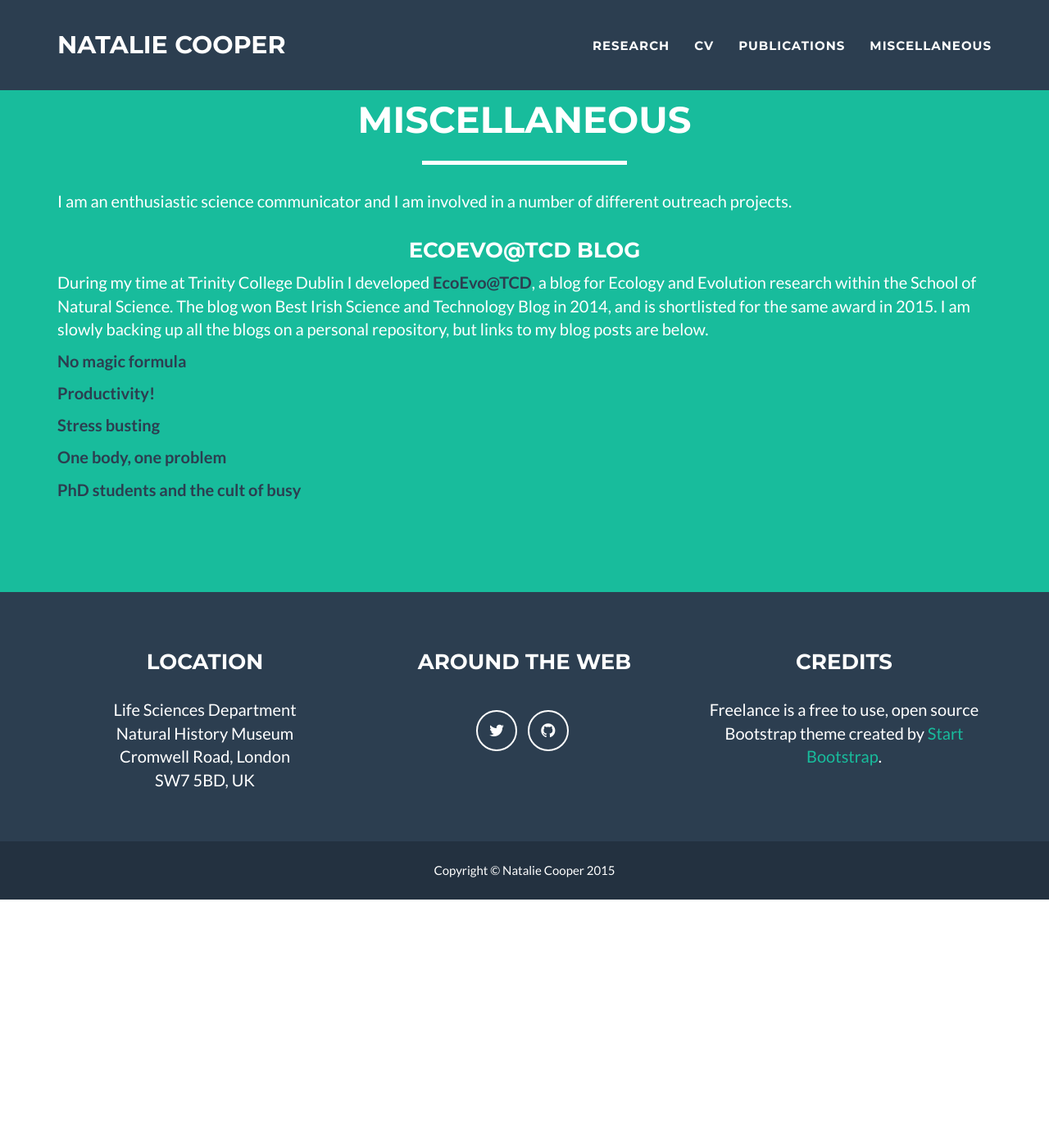
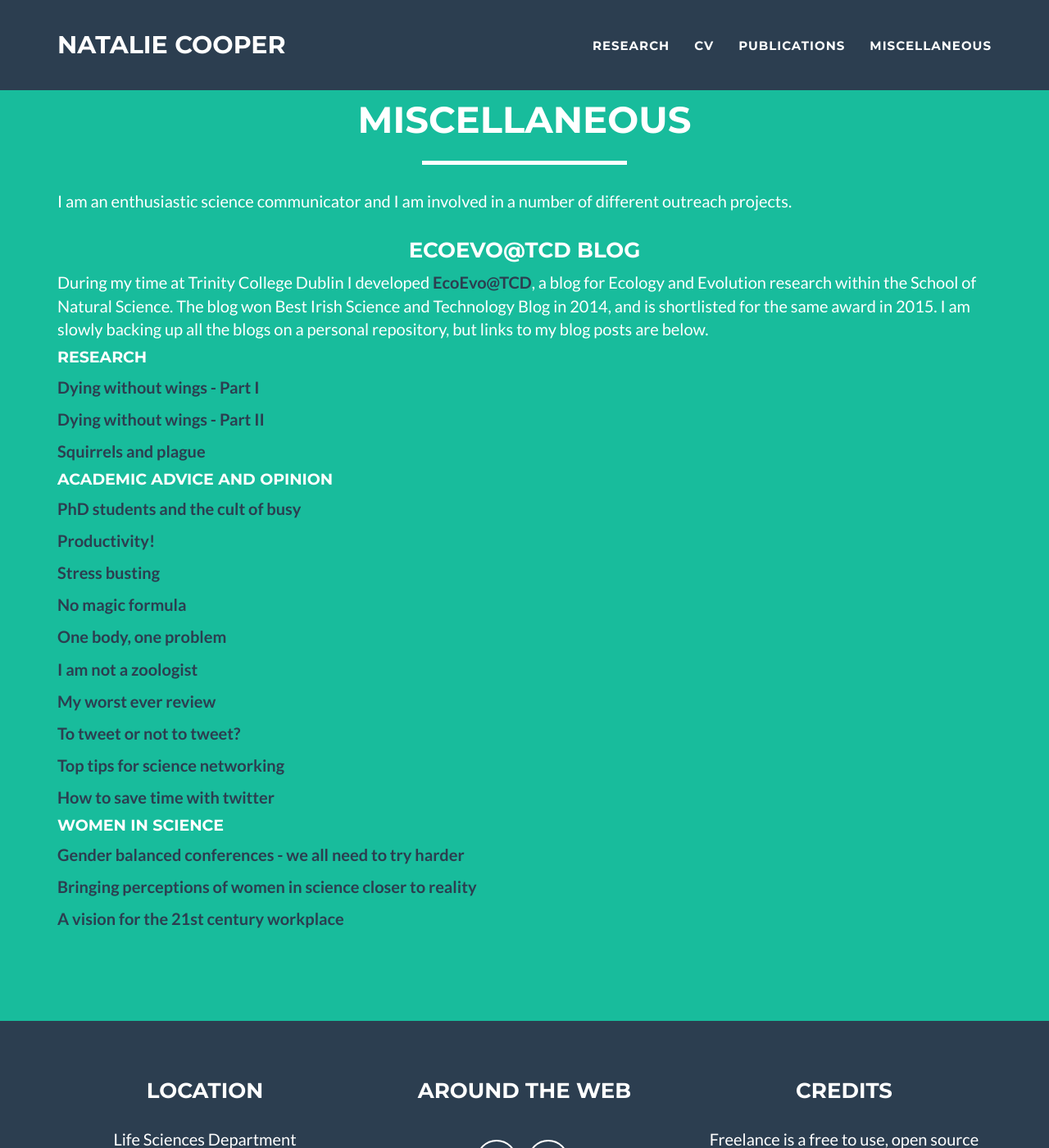
Before and after one commit to nhcooper123/nhcooper123.github.io, a Jekyll site: the page miscellaneous.html, which Jekyll copies as it is, in a window 1280 px wide and 1400 px high. Shown: the whole window at 82% size. Built offline with Jekyll 4.4.1, drawn with Linux system fonts in a browser that asks for light colours.

Commit message:
Attempt to fix blog style

```diff
--- a/miscellaneous.html
+++ b/miscellaneous.html
@@ -112,22 +112,73 @@
 
 <p>During my time at Trinity College Dublin I developed <a href="http://www.ecoevoblog.com/"><strong><font color="2c3e50">EcoEvo@TCD</font></strong></a>, a blog for Ecology and Evolution research within the School of Natural Science. The blog won Best Irish Science and Technology Blog in 2014, and is shortlisted for the same award in 2015. I am slowly backing up all the blogs on a personal repository, but links to my blog posts are below.
 
-<!--<div class ="floated_img">-->
 
-  <!--  <img src="http://www.ecoevoblog.com/wp-content/uploads/2015/06/miracle.jpg" height="100" width="100" alt="There is no magic formula - sorry!"> -->
+  <h4> Research </h4>
+
+    <p><a href="http://www.ecoevoblog.com/2014/04/25/dying-without-wings-part-i/"><strong><font color="2c3e50">Dying without wings - Part I</font></strong></a></p>
+
+    <p><a href="http://www.ecoevoblog.com/2014/04/28/dying-without-wings-part-ii/"><strong><font color="2c3e50">Dying without wings - Part II</font></strong></a></p>
+
+    <p><a href="http://www.ecoevoblog.com/2013/11/22/squirrel-plague-or-dont-hug-a-dead-squirrel/"><strong><font color="2c3e50">Squirrels and plague</font></strong></a></p>
+
+  <h4> Academic advice and opinion </h4>
+
+   <p><a href="http://www.ecoevoblog.com/2014/09/26/phd-students-and-the-cult-of-busy/"><strong><font color="2c3e50">PhD students and the cult of busy</font></strong></a></p>
+
+    <p><a href="http://www.ecoevoblog.com/2015/04/17/productivity/"><strong><font color="2c3e50">Productivity!</font></strong></a></p>
+
+    <p><a href="http://www.ecoevoblog.com/2015/02/09/stress-busting/"><strong><font color="2c3e50">Stress busting</font></strong></a></p>
+
     <p><a href="http://www.ecoevoblog.com/2015/06/08/there-is-no-magic-formula-sorry/"><strong><font color="2c3e50">No magic formula</font></strong></a></p>
 
-      <!--<img src="http://www.ecoevoblog.com/wp-content/uploads/2015/04/List-372766_640.jpg" height="100" width="100" alt="Productivity!">-->
-    <p><a href="http://www.ecoevoblog.com/2015/04/17/productivity/"><strong><font color="2c3e50">Productivity!</font></strong></a></p>
-
-      <!--<img src="http://www.ecoevoblog.com/wp-content/uploads/2015/02/Vincent_van_Gogh_-_Old_Man_in_Sorrow_On_the_Threshold_of_Eternity-234x300.jpg" height="100" width="100" alt="Stress busting">-->
-    <p><a href="http://www.ecoevoblog.com/2015/02/09/stress-busting/"><strong><font color="2c3e50">Stress busting</font></strong></a></p>
-
-     <!-- <img src="http://www.ecoevoblog.com/wp-content/uploads/2015/01/TheClashLondonCallingalbumcover-300x300.jpg" height="100" width="100" alt="one body problem">-->
     <p><a href="http://www.ecoevoblog.com/2015/01/23/one-body-one-problem/"><strong><font color="2c3e50">One body, one problem</font></strong></a></p>
 
-      <!--<img src="http://www.ecoevoblog.com/wp-content/uploads/2014/08/busy1.jpg" height="100" width="100" alt="Cult of busy">-->
-    <p><a href="http://www.ecoevoblog.com/2014/09/26/phd-students-and-the-cult-of-busy/"><strong><font color="2c3e50">PhD students and the cult of busy</font></strong></a></p>
+    <p><a href="http://www.ecoevoblog.com/2014/09/29/un-reclaiming-the-name-i-am-not-a-zoologist/"><strong><font color="2c3e50">I am not a zoologist</font></strong></a></p>
+
+    <p><a href="http://www.ecoevoblog.com/2014/02/07/please-consider-this-a-polite-spanking/"><strong><font color="2c3e50">My worst ever review</font></strong></a></p>
+
+    <p><a href="http://www.ecoevoblog.com/2013/10/29/to-tweet-or-not-to-tweet-that-is-the-question/"><strong><font color="2c3e50">To tweet or not to tweet?</font></strong></a></p>
+
+    <p><a href="http://www.ecoevoblog.com/2013/04/08/top-tips-for-science-networking/"><strong><font color="2c3e50">Top tips for science networking</font></strong></a></p>
+
+    <p><a href="http://www.ecoevoblog.com/2012/11/26/how-to-save-time-with-twitter/"><strong><font color="2c3e50">How to save time with twitter</font></strong></a></p>
+
+  <h4> Women In Science </h4>
+
+    <p><a href="http://www.ecoevoblog.com/2014/09/12/gender-balanced-conferences-we-all-need-to-try-harder/"><strong><font color="2c3e50">Gender balanced conferences - we all need to try harder</font></strong></a></p>
+
+    <p><a href="http://www.ecoevoblog.com/2013/06/10/bringing-our-perceptions-closer-to-reality/"><strong><font color="2c3e50">Bringing perceptions of women in science closer to reality</font></strong></a></p>
+
+    <p><a href="http://www.ecoevoblog.com/2012/10/05/a-vision-for-the-21st-century-workplace/"><strong><font color="2c3e50">A vision for the 21st century workplace</font></strong></a></p>
+
+
+
+
+
+
+
+
+
+
+
+
+
+
+
+
+
+
+
+
+
+
+
+
+
+
+
+
+
 
   <!--</div>-->
 
```
